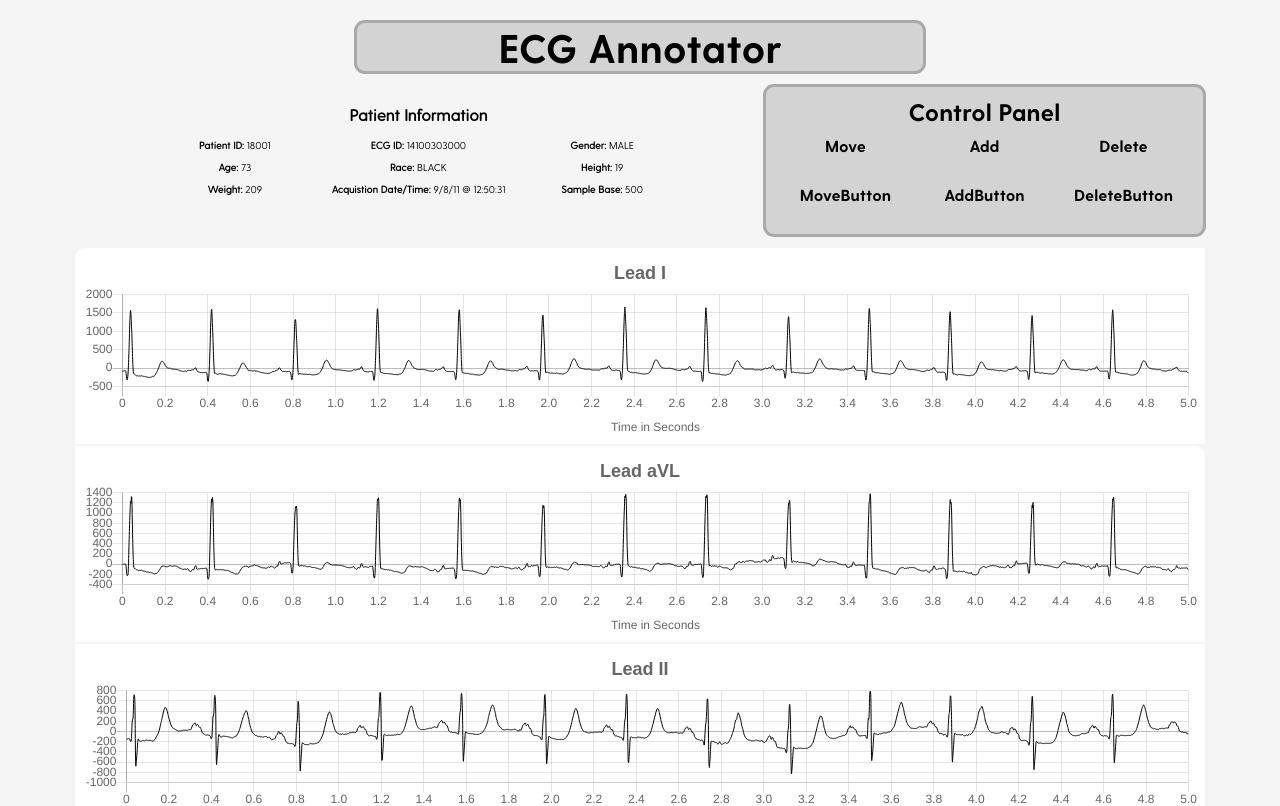
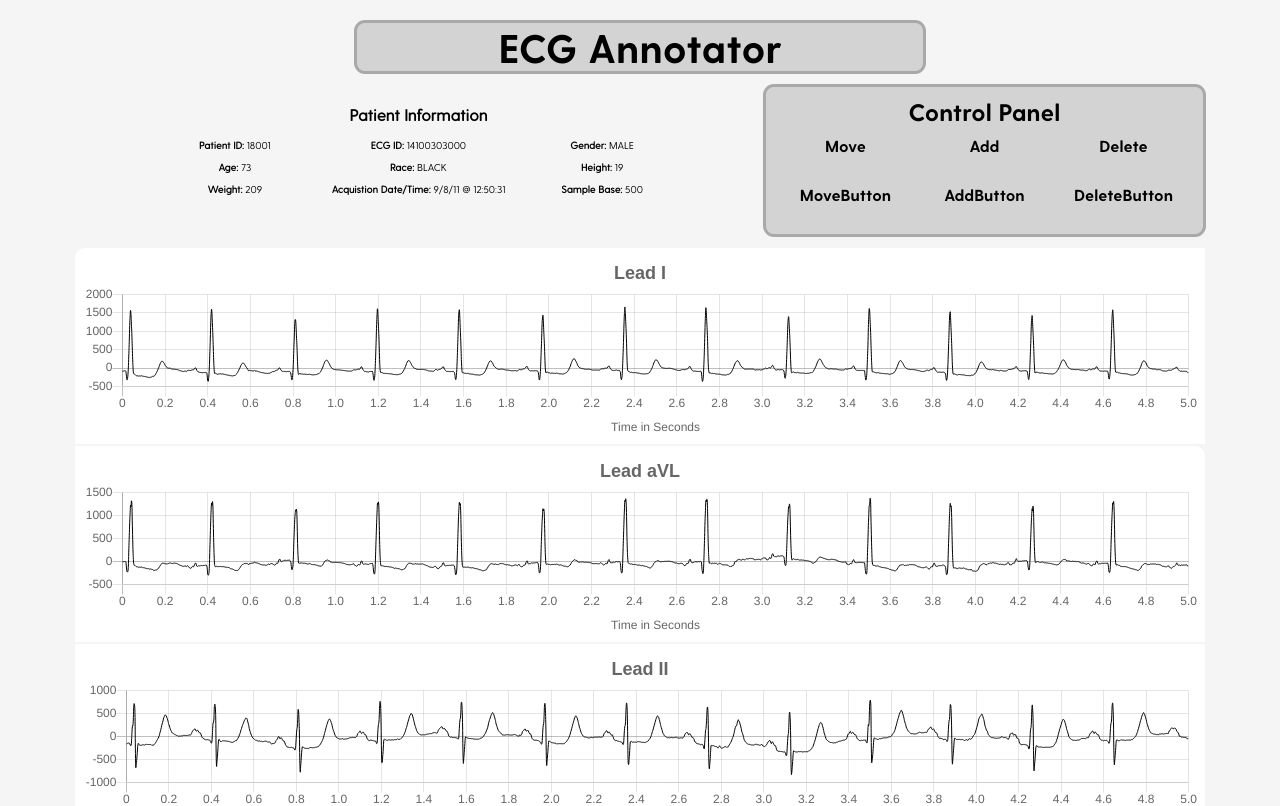
Before and after one commit to mtmiller0417/CISC475, a React (Create React App) app in the folder client/: page / in a window 1280 px wide. Shown: the top 806 px of the page. Built offline with nearby package versions, Linux system fonts and the light colour scheme; the HTML template or start-up script is replaced by a standard one; a web font is replaced by a local one.

Commit message:
Added time stamp and working towards graphing annotations

```diff
--- a/client/src/components/Graph.js
+++ b/client/src/components/Graph.js
@@ -8,21 +8,6 @@ class Graph extends Component{
 
     constructor(props){
         super(props);
-
-        /*this.state = ({
-            graphData:{
-                labels: this.props.inputArr.labels,
-                datasets:[{
-                    radius: 0, // Makes the dots go away
-                    label: this.props.inputArr.title,
-                    fill: false,
-                    borderColor: ['black'],
-                    data: this.props.inputArr.data,
-                    backgroundColor:['rgba(255,99,132,0.6)',],
-                    borderWidth: 1
-                }]
-            }
-        })*/
 
         this.state = ({
             data:{
@@ -194,14 +179,13 @@ class Graph extends Component{
     render(){
 
         console.log('RENDER in Graph.js')
-        console.log('State after update')
         console.log(this.state)
 
         let skip = 500
         // Need 200 ms or 0.2 s
         if(this.state.data.frequency > 0){
             skip = this.state.data.frequency * 0.2; // 0.2 seconds = 200 ms
-            console.log("skip: " + skip)
+            //console.log("skip: " + skip)
         }
 
 
@@ -209,7 +193,7 @@ class Graph extends Component{
             labels: ['Scatter'],
             datasets: [
               {
-                label: 'My First dataset',
+                //label: 'My First dataset',
                 fill: false,
                 backgroundColor: 'rgba(75,192,192,0.4)',
                 pointBorderColor: 'rgba(75,192,192,1)',
@@ -229,6 +213,32 @@ class Graph extends Component{
             ],
           };
 
+          const p_graph = {
+            labels: ['Scatter'],
+            datasets: [
+              {
+                pointStyle: 'star',
+                fill: false,
+                backgroundColor: 'red',
+                pointBorderColor: 'rgba(75,192,192,1)',
+                pointBackgroundColor: '#fff',
+                pointBorderWidth: 1,
+                pointHoverRadius: 1,
+                pointHoverBackgroundColor: 'rgba(75,192,192,1)',
+                pointHoverBorderColor: 'rgba(220,220,220,1)',
+                pointHoverBorderWidth: 1,
+                pointRadius: 0, // pointRadius: 1
+                pointHitRadius: 10,
+                borderWidth: 1,
+                borderColor:'black',
+                showLine: false,
+                data: this.state.data.annotation.p
+              }
+            ],
+          };
+
+
+
         return(
         <React.Fragment>
             {
@@ -239,7 +249,7 @@ class Graph extends Component{
                         options={{
                             title: {
                                 display: true,
-                                text: this.props.inputArr.title,
+                                text: this.state.data.datasets.label,
                                 fontSize: 18,
                                 fontFamily: "sans-serif"
                             },
@@ -253,9 +263,9 @@ class Graph extends Component{
                                         stepSize: 0.2//skip Measured in seconds
                                     },
                                     // Vertical grid-lines
-                                    gridLines: {
+                                    /*gridLines: {
                                         display: true,
-                                    },
+                                    },*/
                                     scaleLabel: {
                                         display: true,
                                         labelString: 'Time in Seconds'
@@ -263,7 +273,7 @@ class Graph extends Component{
                                 }],
                                 yAxes: [{
                                     ticks: {
-                                        //stepSize: skip
+                                        stepSize: 500
                                     },
                                     gridLines: {
                                         display: true
```
